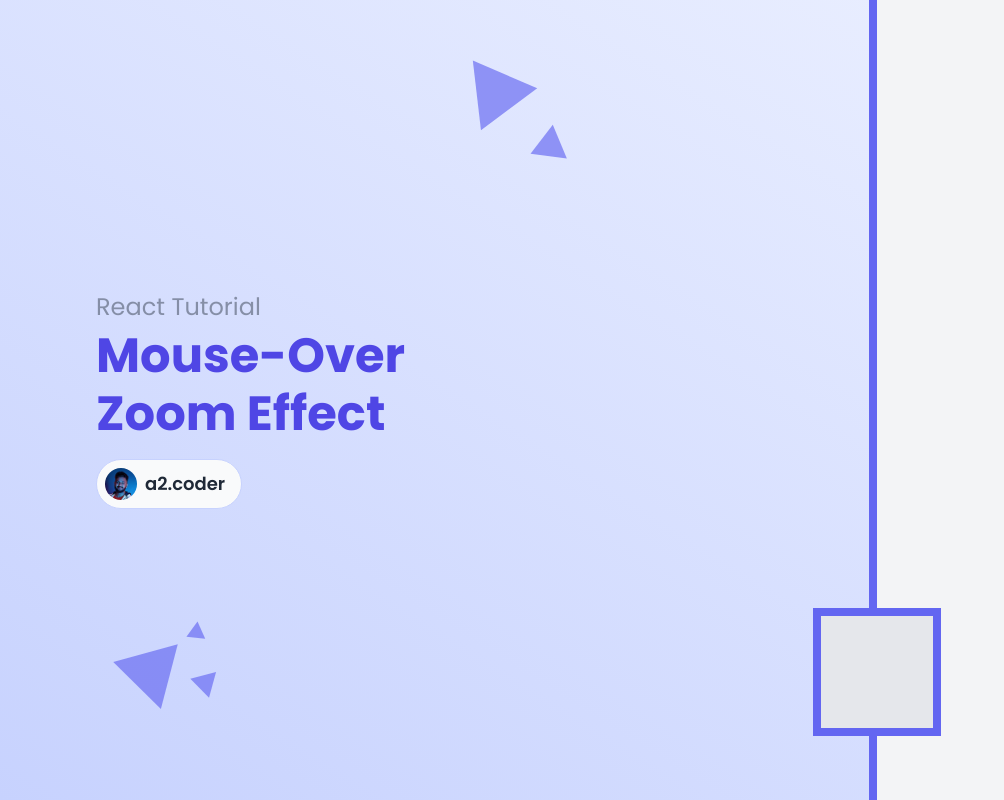
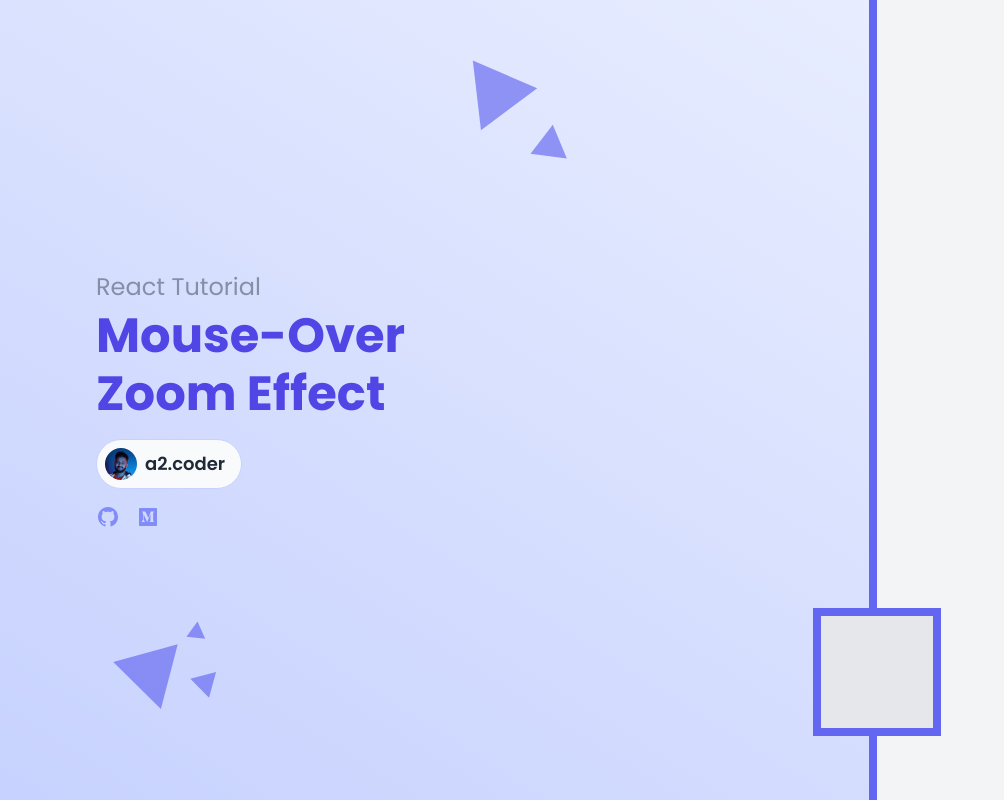
Before and after one commit to a2-coder/tutorial-mouseover-zoom, a React (Vite) app: page / in a window 1280 px wide. Shown: the whole page, without its empty margins (0-1004 px from the left). Built offline with nearby package versions, Linux system fonts and the light colour scheme.

Commit message:
fix: added github and medium links

```diff
--- a/src/App.tsx
+++ b/src/App.tsx
@@ -1,4 +1,6 @@
 import profileSrc from "./assets/profile.png";
+import GithubIcon from "./icons/Github";
+import MediumIcon from "./icons/Medium";
 
 function App() {
   return (
@@ -42,7 +44,7 @@ function App() {
                 Mouse-Over Zoom Effect
               </h1>
             </div>
-            <div className="rounded-full bg-gray-50 py-2 pl-2 pr-4 flex items-center space-x-2 border border-indigo-200">
+            <a href="https://www.instagram.com/a2.coder/" className="cursor-pointer rounded-full bg-gray-50 hover:bg-indigo-50 py-2 pl-2 pr-4 flex items-center space-x-2 border border-indigo-200 hover:border-indigo-300 transition ease-in-out duration-500">
               <img
                 src={profileSrc}
                 alt="a2.coder"
@@ -51,6 +53,14 @@ function App() {
               <div className="text-lg font-semibold text-gray-800">
                 a2.coder
               </div>
+            </a>
+            <div className="flex items-center space-x-4">
+              <a href="https://github.com/a2-coder/tutorial-mouseover-zoom" className="text-indigo-400 hover:text-gray-800 transition duration-500 ease-in-out">
+                <GithubIcon className="w-6 h-6" />
+              </a>
+              <a href="#" className="text-indigo-400 hover:text-gray-800 transition duration-500 ease-in-out">
+                <MediumIcon className="w-6 h-6" />
+              </a>
             </div>
           </div>
         </div>
```
